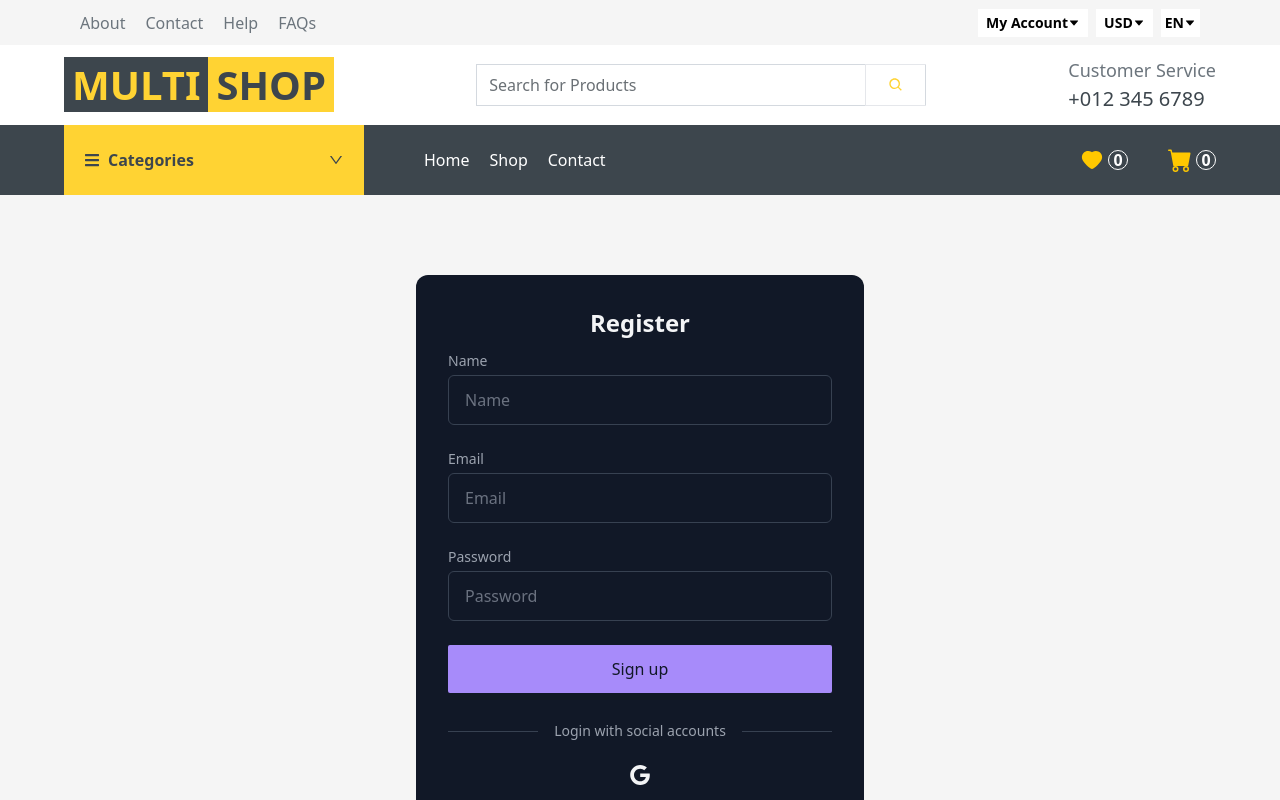
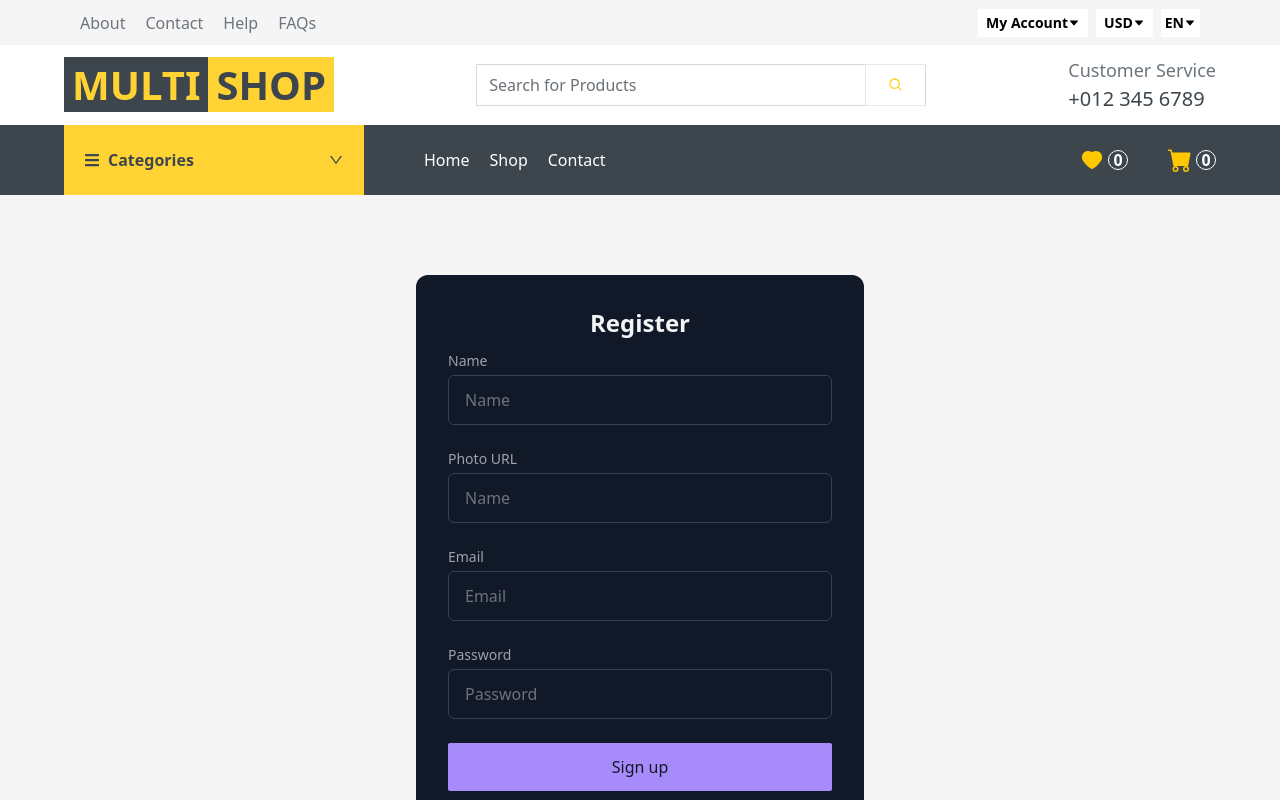
Before and after one commit to TanbirHasan/tingle-park-frontend, a React (Create React App) app: page /register in a window 1280 px wide. Shown: the top 800 px of the page. Built offline with nearby package versions, Linux system fonts and the light colour scheme.

Commit message:
user registration implemented

```diff
--- a/package.json
+++ b/package.json
@@ -13,9 +13,11 @@
     "@testing-library/jest-dom": "^5.16.5",
     "@testing-library/react": "^13.4.0",
     "@testing-library/user-event": "^13.5.0",
+    "firebase": "^9.16.0",
     "react": "^18.2.0",
     "react-dom": "^18.2.0",
     "react-hook-form": "^7.41.5",
+    "react-hot-toast": "^2.4.0",
     "react-icons": "^4.7.1",
     "react-redux": "^8.0.5",
     "react-router-dom": "^6.6.1",
--- /dev/null
+++ b/src/Contexts/UserAuthProvider.jsx
@@ -0,0 +1,31 @@
+import { createUserWithEmailAndPassword, getAuth, updateProfile } from 'firebase/auth';
+import React, { createContext, useState } from 'react';
+import app from '../Firebase/firebase.config';
+
+export const AuthContext = createContext();
+
+const auth = getAuth(app);
+
+const UserAuthProvider = ({ children }) => {
+	const [user, setUser] = useState({});
+	const [loading, setLoading] = useState(true);
+
+	// create a new user
+	const createUser = (email, password) => {
+		setLoading(true);
+		return createUserWithEmailAndPassword(auth, email, password);
+	};
+
+	// update user profile
+
+	const updateUserProfile = (profile) => {
+		setLoading(true);
+		return updateProfile(auth.currentUser, profile);
+	};
+
+	const authInfo = { createUser, updateUserProfile };
+
+	return <AuthContext.Provider value={authInfo}>{children}</AuthContext.Provider>;
+};
+
+export default UserAuthProvider;
--- /dev/null
+++ b/src/Firebase/firebase.config.js
@@ -0,0 +1,19 @@
+// Import the functions you need from the SDKs you need
+import { initializeApp } from 'firebase/app';
+// TODO: Add SDKs for Firebase products that you want to use
+// https://firebase.google.com/docs/web/setup#available-libraries
+
+// Your web app's Firebase configuration
+const firebaseConfig = {
+	apiKey: 'AIzaSyCK4v_qt-hf4q7QLLcmhL2Wnwq-Kaukku0',
+	authDomain: 'tinglepark.firebaseapp.com',
+	projectId: 'tinglepark',
+	storageBucket: 'tinglepark.appspot.com',
+	messagingSenderId: '927135377605',
+	appId: '1:927135377605:web:0da8db3ce7ce578f0d28ac',
+};
+
+// Initialize Firebase
+const app = initializeApp(firebaseConfig);
+
+export default app;
--- a/src/index.js
+++ b/src/index.js
@@ -5,13 +5,18 @@ import App from './App';
 import reportWebVitals from './reportWebVitals';
 import { Provider } from 'react-redux';
 import store from './app/store';
+import UserAuthProvider from './Contexts/UserAuthProvider';
+import { Toaster } from 'react-hot-toast';
 
 const root = ReactDOM.createRoot(document.getElementById('root'));
 root.render(
 	<React.StrictMode>
-		<Provider store={store}>
-			<App />
-		</Provider>
+		<UserAuthProvider>
+			<Provider store={store}>
+				<App />
+				<Toaster />
+			</Provider>
+		</UserAuthProvider>
 	</React.StrictMode>
 );
 
--- a/src/pages/Register/Register.jsx
+++ b/src/pages/Register/Register.jsx
@@ -1,8 +1,12 @@
-import React from 'react';
+import React, { useContext } from 'react';
 import { useForm } from 'react-hook-form';
+import { toast } from 'react-hot-toast';
 import { Link } from 'react-router-dom';
+import { AuthContext } from '../../Contexts/UserAuthProvider';
 
 const Register = () => {
+	const { createUser, updateUserProfile } = useContext(AuthContext);
+
 	const {
 		register,
 		handleSubmit,
@@ -14,8 +18,26 @@ const Register = () => {
 	// const [load, setLoad] = useState(false);
 
 	const handleRegister = (data) => {
-		console.log(data);
+		const { name, email, password, photo } = data;
+		createUser(email, password).then((result) => {
+			console.log(result.user);
+			toast.success('Registered Successfully');
+			handleUpdateUserProfile(name, photo);
+		});
 		reset();
+	};
+
+	const handleUpdateUserProfile = (name, photoURL) => {
+		const profile = {
+			displayName: name,
+			photoURL: photoURL,
+		};
+
+		updateUserProfile(profile)
+			.then(() => {})
+			.catch((err) => {
+				toast.error(err.message);
+			});
 	};
 
 	return (
@@ -38,6 +60,20 @@ const Register = () => {
 							}`}
 						/>
 						{errors.name && <p className="text-red-600">{errors.name?.message}</p>}
+					</div>
+					<div className="space-y-1 text-sm">
+						<label htmlFor="username" className="block text-gray-400">
+							Photo URL
+						</label>
+						<input
+							type="text"
+							{...register('photo', { required: 'Photo URL is required' })}
+							placeholder="Name"
+							className={`w-full px-4 py-3 rounded-md border border-gray-700 bg-gray-900 text-gray-100 focus:outline-0 focus:ring-0 focus:border-[#FFC800] focus:border-2 ${
+								errors.photo && 'focus:border-red-600'
+							}`}
+						/>
+						{errors.photo && <p className="text-red-600">{errors.photo?.message}</p>}
 					</div>
 					<div className="space-y-1 text-sm">
 						<label htmlFor="username" className="block text-gray-400">
```
Also changed, not shown: 1 other file (tests, documents, lock files or other folders).
